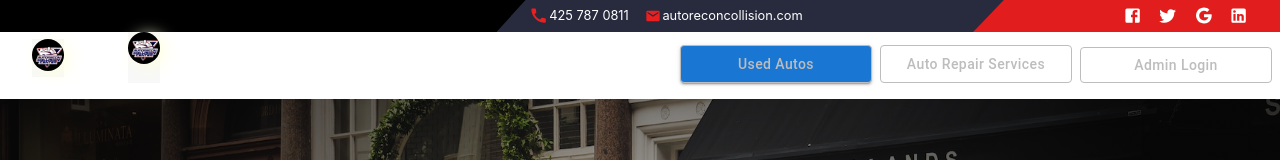
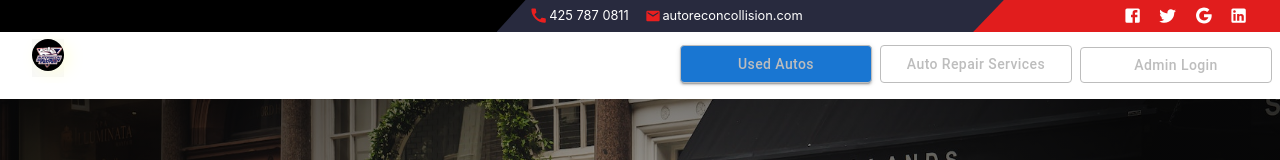
Before and after one commit to pflaquer/car-dealership, a React (Vite) app: page / in a window 1280 px wide. Shown: the top 160 px of the page. Built offline with nearby package versions, Linux system fonts and the light colour scheme.

Commit message:
Update MainMenu.tsx

```diff
--- a/src/components/MainMenu/MainMenu.tsx
+++ b/src/components/MainMenu/MainMenu.tsx
@@ -210,13 +210,7 @@ function MainMenu() {
 
         </Box>
 
-    <NavLink to="/">
-                <img
-                  src={cmc}
-                  className="autologo"
 
-                />
-              </NavLink>
 
             <Box
               sx={{
```
